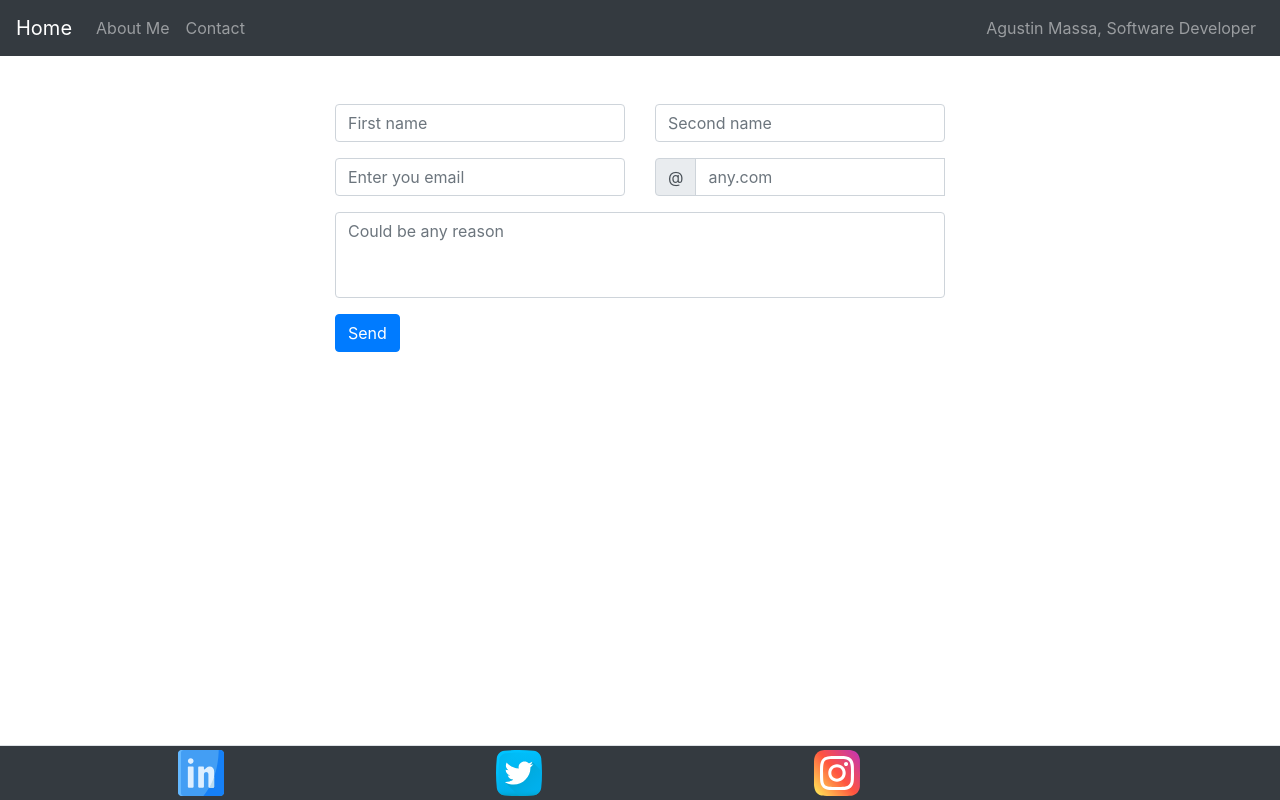
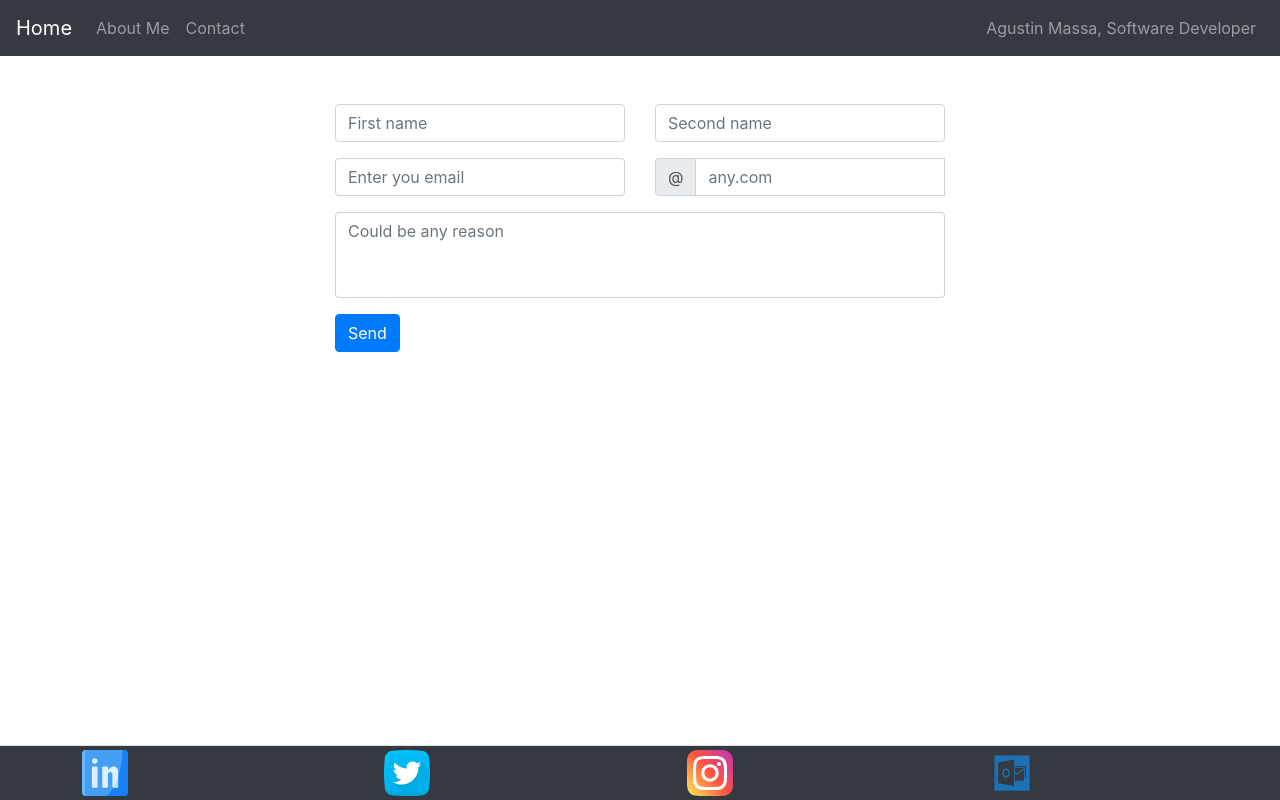
Before and after one commit to MassaAgustin/portafolio, a React (Create React App) app: page /contact in a window 1280 px wide. Built offline with nearby package versions, Linux system fonts and the light colour scheme.

Commit message:
add href to email and icon email footer

```diff
--- a/src/components/Footer.js
+++ b/src/components/Footer.js
@@ -5,6 +5,7 @@ import { Container, Row, Col, Image } from 'react-bootstrap'
 import linkedIn from '../assets/icons/linkedin.svg'
 import instagram from '../assets/icons/instagram.svg'
 import twitter from '../assets/icons/twitter.svg'
+import outlook from '../assets/icons/outlook.svg'
 
 import './Footer.css'
 
@@ -12,26 +13,32 @@ export const Footer = () => {
 
 
     const urlLinkedin = "https://www.linkedin.com/in/agustin-isaac-vera-massa-939548201/";
-    const urltwitter = "https://twitter.com/AgusMassa14";
-    const urlinstagram = "https://www.instagram.com/agus.massa1/";
+    const urlTwitter = "https://twitter.com/AgusMassa14";
+    const urlInstagram = "https://www.instagram.com/agus.massa1/";
+    const urlOutlook = "mailto:agus.massa@hotmail.com?subject=Interview&body=Hello Agustin Massa,";
 
     return (
         <Container fluid className="fixed-bottom mb-0 border-top justify-content-center bg-dark">
             <footer>
-                <Row className="justify-content-center p-1" xs={4}>
+                <Row className="justify-content-center ml-5 p-1" xs={4}>
                     <Col>
                         <a href={urlLinkedin} target="_blank" rel="noopener">
                             <Image className="img-footer" fluid src={linkedIn} rounded />
                         </a>
                     </Col>
                     <Col>
-                    <a href={urltwitter} target="_blank" rel="noopener">
+                    <a href={urlTwitter} target="_blank" rel="noopener">
                             <Image className="img-footer" fluid src={twitter} rounded />
                         </a>
                     </Col>
                     <Col>
-                    <a href={urlinstagram} target="_blank" rel="noopener">
+                    <a href={urlInstagram} target="_blank" rel="noopener">
                             <Image className="img-footer" fluid src={instagram} rounded />
+                        </a>
+                    </Col>
+                    <Col>
+                    <a href={urlOutlook} target="_blank" rel="noopener">
+                            <Image className="img-footer" fluid src={outlook} rounded />
                         </a>
                     </Col>
                 </Row>
```
Also changed, not shown: src/assets/icons/outlook.svg (added), 1 other file (tests, documents, lock files or other folders).
